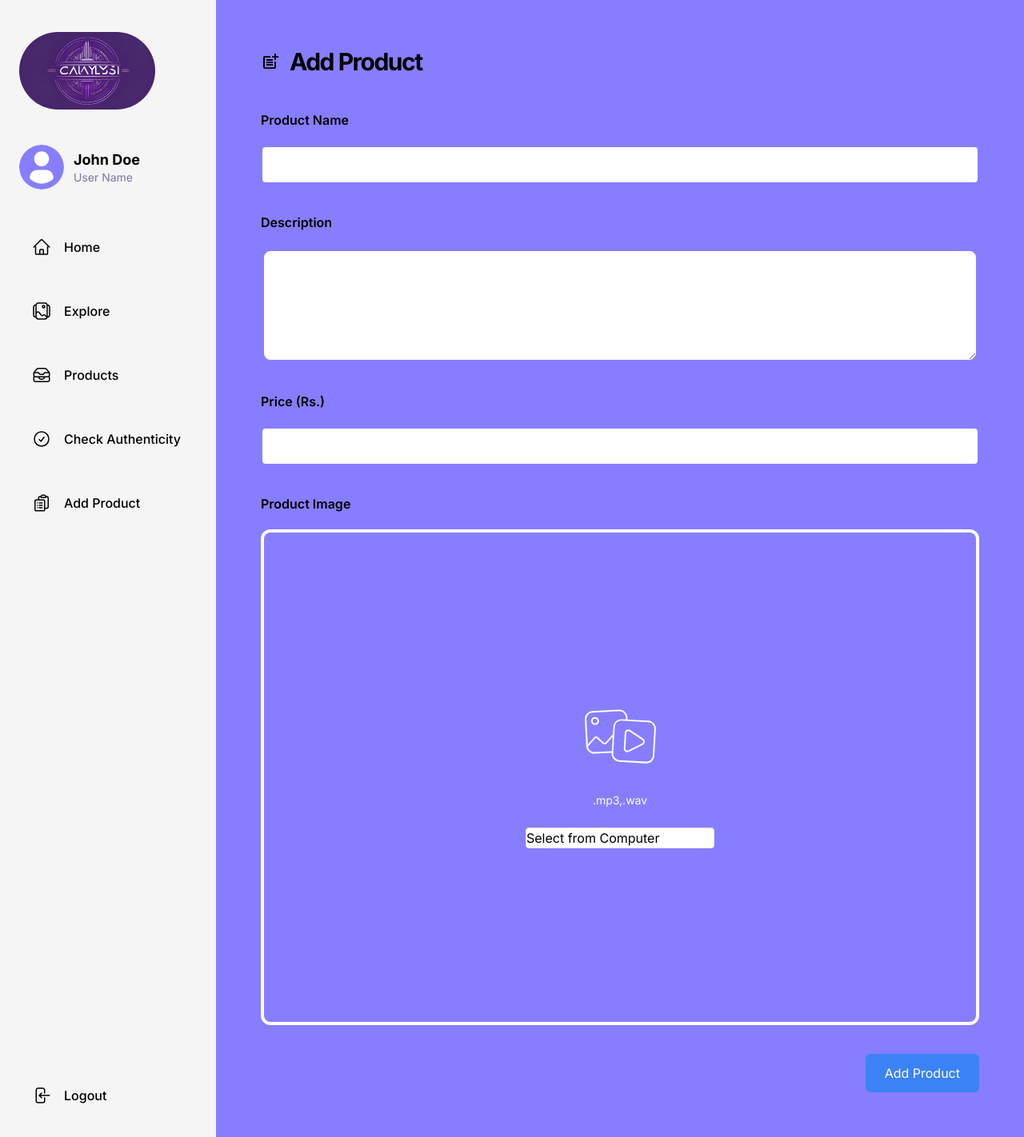
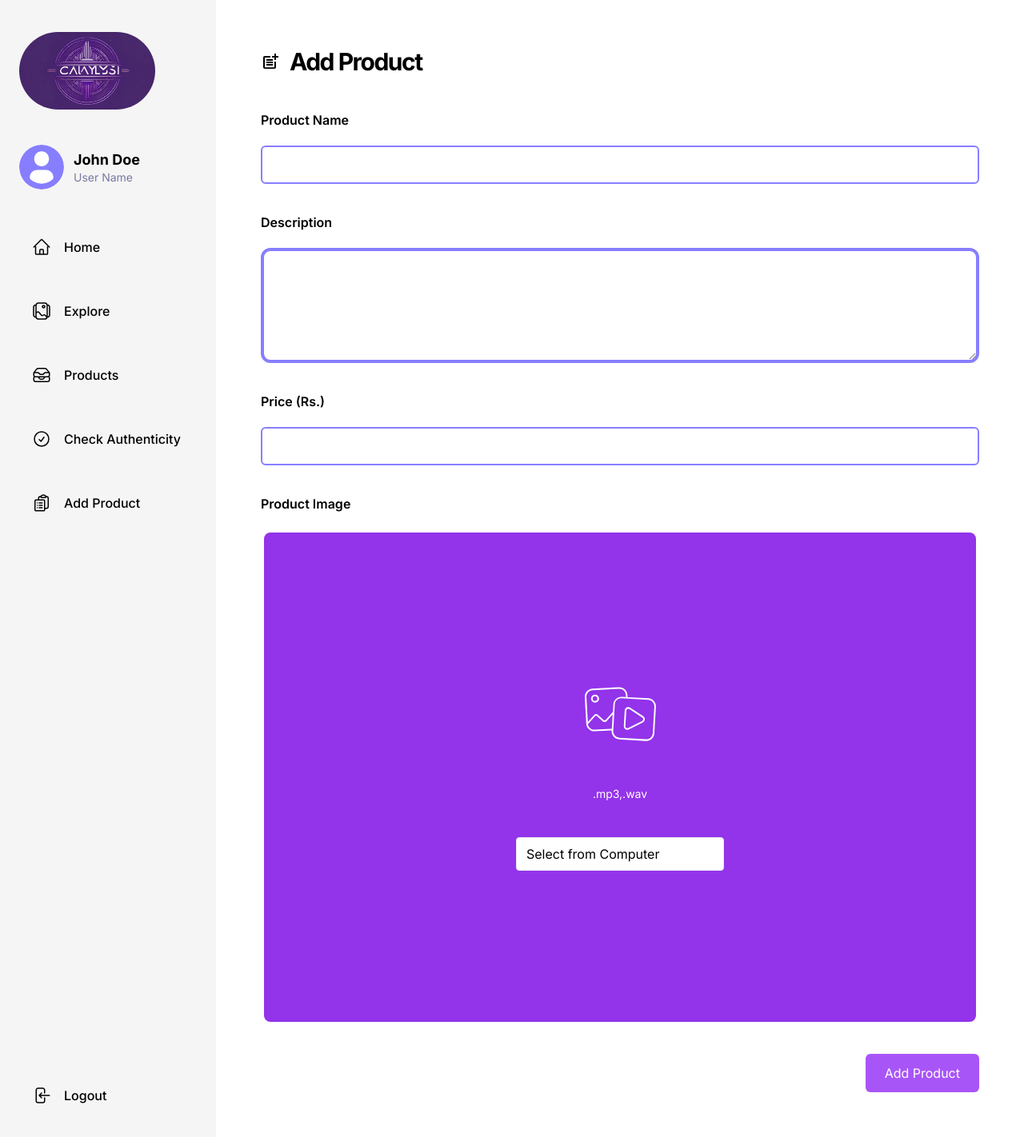
Before and after one commit to ShivPandey5677/BeatzMatter, a React (Vite) app: page /AddProduct in a window 1280 px wide. Shown: the whole page at 80% size. Built offline with nearby package versions, Linux system fonts and the light colour scheme.

Commit message:
changed add product css

```diff
--- a/src/components/shared/FileUploader.jsx
+++ b/src/components/shared/FileUploader.jsx
@@ -10,7 +10,7 @@ const FileUploader = () => {
       }, [])
       const {getRootProps, getInputProps} = useDropzone({onDrop})
   return (
-    <div {...getRootProps()} className="flex flex-center flex-col bg-primary-500 border-4 border-white rounded-xl cursor-pointer">
+    <div {...getRootProps()} className="flex flex-center flex-col bg-purple-600 border-4 border-white rounded-xl cursor-pointer">
     <input {...getInputProps()} className="cursor-pointer"/>
     {
       fileUrl ?(
@@ -24,8 +24,8 @@ const FileUploader = () => {
         <div className="file_uploader-box">
            <img src="/assets/images/file-upload.svg" alt="file-upload" width={96} height={77}/>
            <h3 className="base-medium text-light-2 mb-2 mt-6"></h3>
-           <p className="text-white small-regular mb-6">.mp3,.wav</p>
-            <input className="shad-button-dark_4 text-dark border rounded item-center" value="Select from Computer"/>
+           <p className="text-white small-regular mb-6 p-5">.mp3,.wav</p>
+            <input className="shad-button-dark_4 text-dark border rounded item-center px-3 py-2" value="Select from Computer"/>
         </div>
       )
 
--- a/src/pages/AddProduct/addproduct.jsx
+++ b/src/pages/AddProduct/addproduct.jsx
@@ -8,13 +8,13 @@ const AddProduct = () => {
   };
 
   return (
-    <div className="flex flex-1 bg-primary-500">
-    <div className="common-container bg-primary-500">
-   <div className="max-w-5xl flex-start gap-3 justify-start w-full bg-primary-500">
+    <div className="flex flex-1 ">
+    <div className="common-container ">
+   <div className="max-w-5xl flex-start gap-3 justify-start w-full ">
     <PostAddIcon width ={36} height ={36}></PostAddIcon>
-    <h2 className="h3-bold md:h2-bold text-left w-full bg-primary-500">Add Product</h2>
+    <h2 className="h3-bold md:h2-bold text-left w-full ">Add Product</h2>
    </div>
-        <div className="flex flex-col gap-9 w-full max-w-5xl bg-primary-500">
+        <div className="flex flex-col gap-9 w-full max-w-5xl ">
           <form id="product-form" className="flex flex-col gap-9 w-full max-w-5xl" onSubmit={handleSubmit}>
             <div className="flex flex-col gap-5 w-full max-w-5xl">
               <label htmlFor="product-name" className="shad-form_label semi-bold">Product Name</label>
@@ -33,7 +33,7 @@ const AddProduct = () => {
               <FileUploader/>
             </div>
             <div className="flex gap-4 items-center justify-end">
-              <button type="submit" className="px-6 py-3 bg-blue-500 text-white rounded-md hover:bg-blue-600">Add Product</button>
+              <button type="submit" className="px-6 py-3 bg-purple-500 text-white rounded-md hover:bg-purple-600">Add Product</button>
             </div>
           </form>
         </div>
--- a/src/pages/CheckAuthenticity/CheckAuthenticity.jsx
+++ b/src/pages/CheckAuthenticity/CheckAuthenticity.jsx
@@ -3,9 +3,9 @@
 
 
 
-import Circular from "../../components/PercentageCheck/circular";
 
 import SmallDiv from "../../components/SmallSections/smallsection";
+
 
 const CheckAuthenticity = () => {
   return (
```
